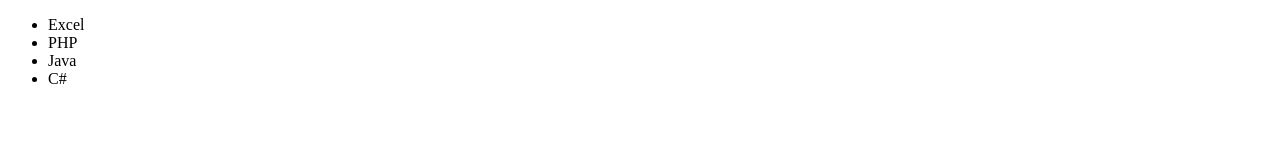
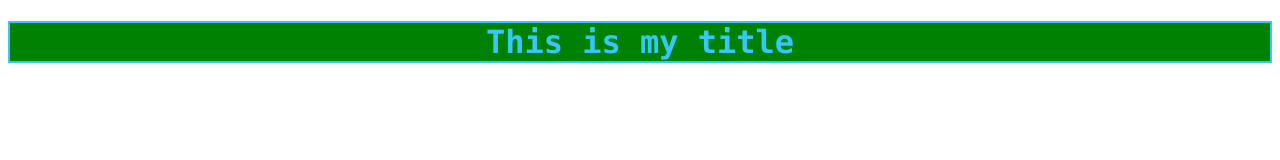
Before and after one commit to zawminhtwe-git-developer/java-script-full-tutorials, a plain HTML site: page Day-1/index.html in a window 1280 px wide. Drawn offline with Linux system fonts and the light colour scheme.

Commit message:
js css style change

```diff
--- a/Day-1/index.html
+++ b/Day-1/index.html
@@ -141,12 +141,12 @@
     <li>C#</li>
 </ul> -->
 
-<ul id="language">
+<!-- <ul id="language">
     <li>PHP</li>
     <li>Java</li>
     <li>C#</li>
-</ul>
-
+</ul> -->
+<h1 id="myTitle">This is my title</h1>
     <script type="module" src="index.js"></script>
 </body>
 
--- a/Day-1/index.js
+++ b/Day-1/index.js
@@ -1372,10 +1372,22 @@ children.forEach(language1 => language1.style.backgroundColor ="white");
 // nameTag.textContent = window.prompt("Enter your name:");
 // document.body.append(nameTag);
 
-const myList =document.querySelector("#language");
-const listItem = document.createElement("li");
-listItem.textContent = "Excel";
+// const myList =document.querySelector("#language");
+// const listItem = document.createElement("li");
+// listItem.textContent = "Excel";
 //myList.append(listItem);// နောက်ဆုံးကနေထည့်တယ်
 // myList.prepend(listItem);// ရှေ့ဆုံးကနေ ထည့်တယ်
 
-myList.insertBefore(listItem,myList.getElementsByTagName("li")[0]);
+// myList.insertBefore(listItem,myList.getElementsByTagName("li")[0]);
+
+
+//***********************day sixty-one start********************************************
+const title = document.getElementById("myTitle");
+title.style.backgroundColor ="rgb(50,200,250)";
+title.style.backgroundColor ="#222222";
+title.style.backgroundColor ="green";
+title.style.color="rgb(50,200,250)";
+title.style.fontFamily ="consolas";
+title.style.textAlign ="center";
+title.style.border = "2px solid";
+title.style.display = "block";
```
